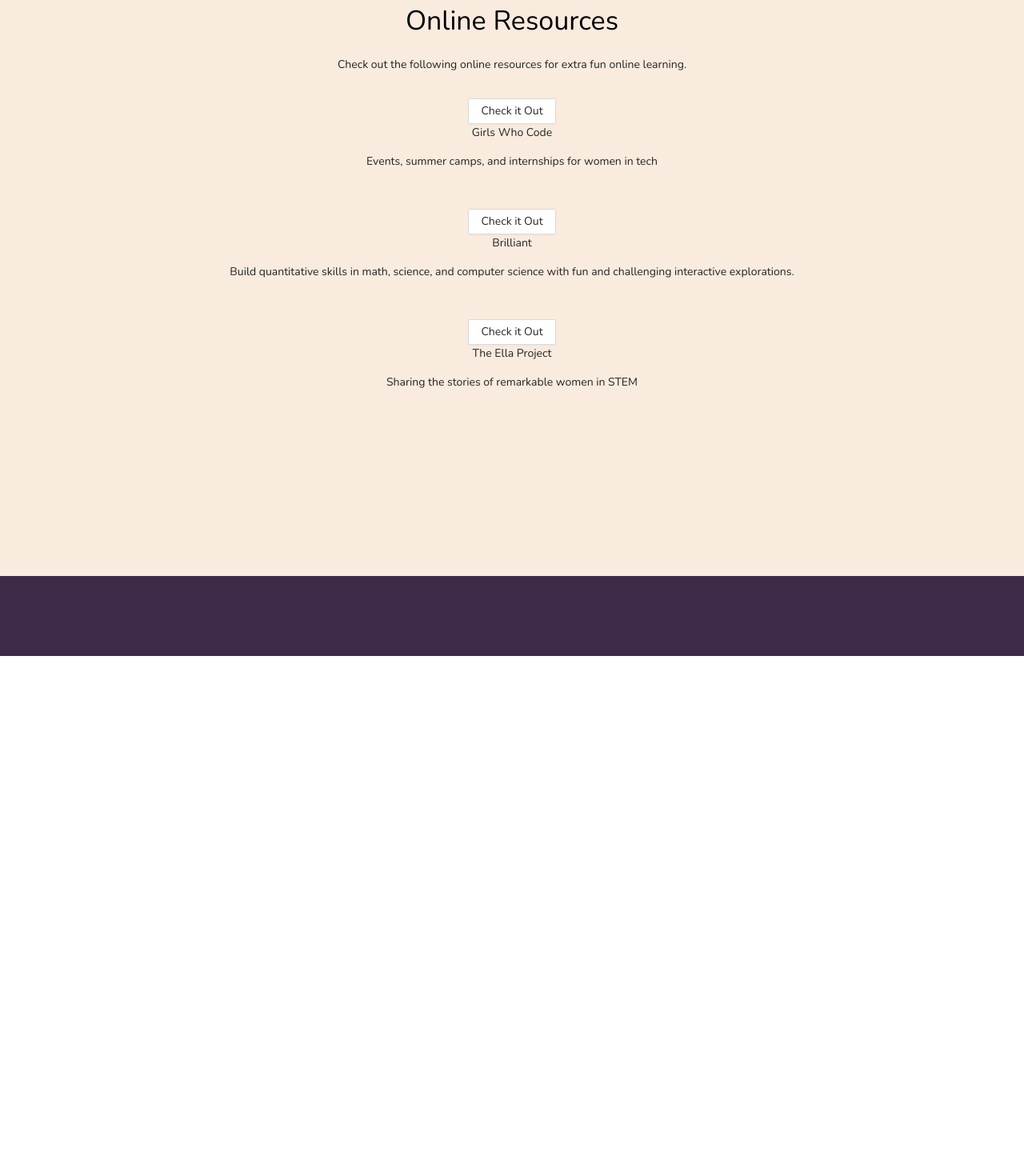
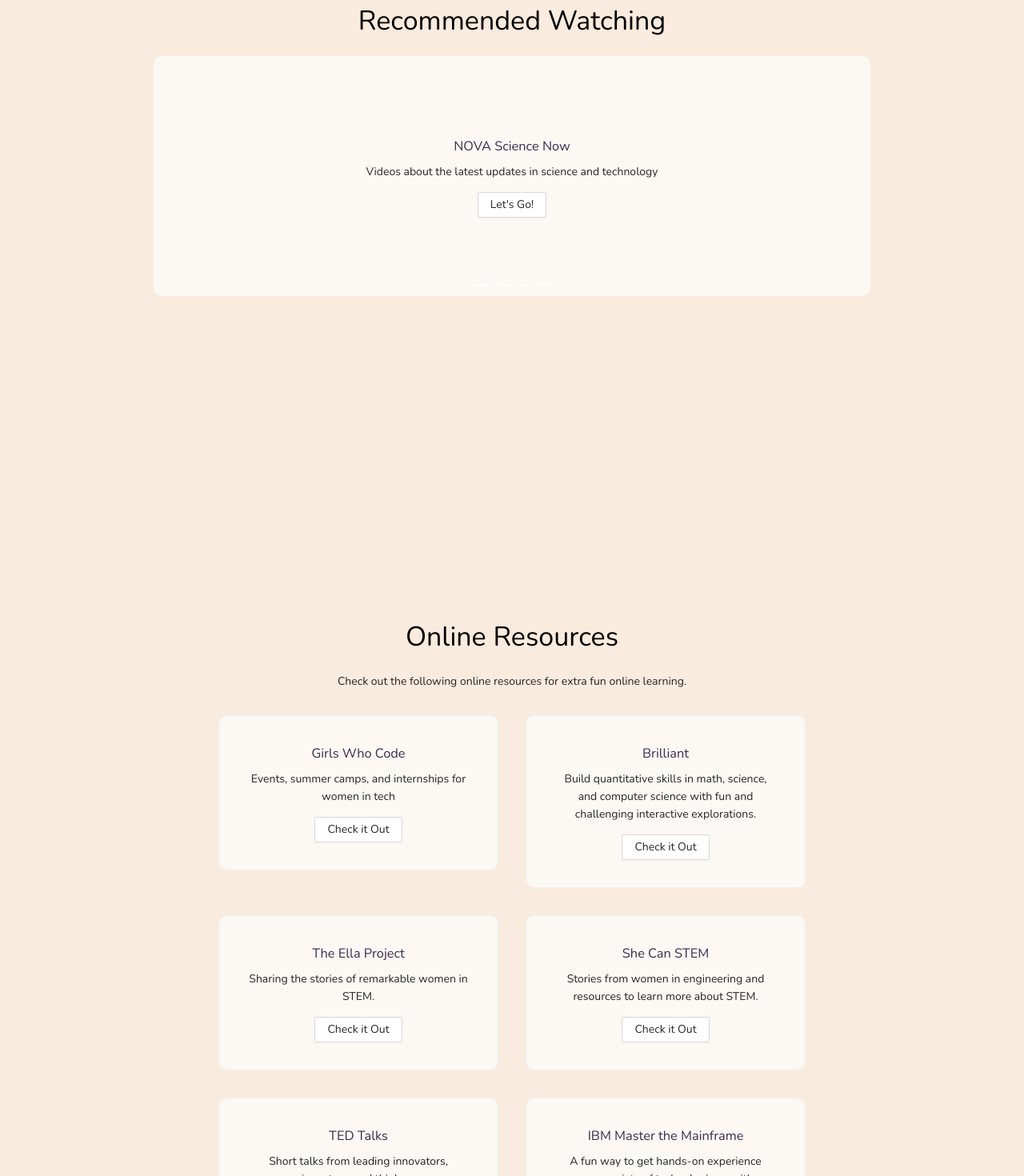
Before and after one commit to boone1000/STEAM, a React (Create React App) app: page /students in a window 1280 px wide. Shown: the part 1330-2800 px from the top of the page at 80% size. Before the commit the page ends 2150 px from the top, so only its background shows below. Built offline with nearby package versions, Linux system fonts and the light colour scheme.

Commit message:
student resources

```diff
--- a/src/App.css
+++ b/src/App.css
@@ -74,6 +74,10 @@
   color:Black;
 }
 
+h3{
+  color:#3E2B49;
+}
+
 #character1{
   background-color:#BE5358;
   position: fixed;
@@ -93,9 +97,9 @@
 }
 
 .resourceCard{
-  background-color: #F9EBDE;
-  border-style: solid;
-  border-color: #C2A3B4;
+  background-color: #FCF8F4;
+  /* border-style: solid;
+  border-color: black; */
   border-radius: 10px;
   padding: 10px;
 }
@@ -105,3 +109,23 @@
   margin-bottom: 0px;
   height: 100px;
 }
+
+/* Button{
+  border-style: solid;
+  border-radius:10px;
+  padding:5px;
+  width:100%;
+} */
+
+.resourceWrapper{
+  justify-content: center;
+}
+
+.ant-carousel .slick-slide {
+  text-align: center;
+  height: 300px;
+  overflow: hidden;
+  background-color: #FCF8F4;
+  border-radius: 10px;
+  padding: 100px;
+}
--- a/src/App.js
+++ b/src/App.js
@@ -28,12 +28,14 @@
       {/* <Route path="/stories" component={Stories} /> */}
       <Route path="/students" component={Students} />
 
-    </div>
-
-    <footer>
+      <footer>
         <div className="app-Footer">
         </div>
       </footer>
+
+
+    </div>
+
 
   </BrowserRouter>
 
--- a/src/pages/educators.js
+++ b/src/pages/educators.js
@@ -9,6 +9,10 @@
     return <div className="page">
     <div className="section-cover">
         <h1>Educators</h1>
+        <p>Interdisciplinary STEAM activities can promote student learning, increase student
+            interest in STEAM careers, and create more inclusive classroom experiences. We've collected
+            resources for teachers, administrators, and leaders in education looking for innovative ways
+            to bring science, technology, engineering, arts, and math.</p>
     </div>
 
 
@@ -20,47 +24,78 @@
 
     <div className='section'>
         <h2>Curriculum Resources</h2>
+        <p>We recommend the following resources to instructors looking to build curriculum at the intersection of
+            STEM and the arts.</p>
+        <div className='resourceWrapper'>
         <div className='resourceList'>
             <div className='resourceItem'>
-                <Card className='resourceCard' title="She Can STEM Toolkit" style={{ width: 350 }}>
-                        <p>Worksheets, curriculum, and activities for young women in STEM </p>
+                <Card className='resourceCard' style={{ width: 350 }}>
+                    <h3>She Can STEM Toolkit</h3>
+                    <p>Worksheets, curriculum, and activities for young women in STEM </p>
                     <Button href='https://adcouncil-campaigns.brightspotcdn.com/4d/65/541b508b4872b195f770b448edbf/amplifier-education-toolkit-she-can-stem.pdf'>
                         Check it Out</Button>
                 </Card>
             </div>
             <div className='resourceItem'>
-                <Card className='resourceCard' title="Girl Scouts and STEM" style={{ width: 350 }}>
-                        <p>Introducting Girl Scouts to Science, Technology, Math, and Engineering</p>
+                <Card className='resourceCard' style={{ width: 350 }}>
+                    <h3>Girl Scouts and STEM</h3>
+                    <p>Introducting Girl Scouts to Science, Technology, Math, and Engineering</p>
                     <Button href='https://www.girlscouts.org/en/about-girl-scouts/girl-scouts-and-stem.html'>
                         Check it Out</Button>
                 </Card>
             </div>
             <div className='resourceItem'>
-                <Card className='resourceCard' title="10 Ways to Engage a Girl in STEM" style={{ width: 350 }}>
-                        <p>Use these tips to encourage girls in your life to stick with STEM</p>
+                <Card className='resourceCard' style={{ width: 350 }}>
+                    <h3>10 Ways to Engage a Girl in STEM</h3>
+                    <p>Use these tips to encourage girls in your life to stick with STEM</p>
                     <Button href='https://girlsinc.org/app/uploads/2017/06/10-things-you-can-do-to-encourage-a-girl-in-STEM.pdf'>
                         Check it Out</Button>
                 </Card>
             </div>
             <div className='resourceItem'>
-                <Card className='resourceCard' title="IBM: Teacher Advisor with Watson" style={{ width: 350 }}>
-                        <p>Lessons and activity plans for math teachers</p>
+                <Card className='resourceCard' style={{ width: 350 }}>
+                    <h3>Makey Makey</h3>
+                    <p>Projects and lesson plans that connect you computer to the world around you</p>
+                    <Button href='https://makeymakey.com/'>
+                        Check it Out</Button>
+                </Card>
+            </div>
+
+            <div className='resourceItem'>
+                <Card className='resourceCard' style={{ width: 350 }}>
+                    <h3>Girls Who Code Lesson Plans</h3>
+                    <p>Lesson plans specifically designed to highlight women in tech and expose young girls to STEM topics</p>
+                    <Button href='https://girlswhocode.com/women-in-tech-lessonplans/'>
+                        Check it Out</Button>
+                </Card>
+            </div>
+
+            <div className='resourceItem'>
+                <Card className='resourceCard' style={{ width: 350 }}>
+                    <h3>IBM: Teacher Advisor with Watson</h3>
+                    <p>Lessons and activity plans for math teachers</p>
                     <Button href='https://teacheradvisor.org/3/search?query=Math%20homework'>
                         Check it Out</Button>
                 </Card>
             </div>
+
             <div className='resourceItem'>
-                <Card className='resourceCard' title="Girls Who Code Lesson Plans" style={{ width: 350 }}>
-                        <p>Lesson plans specifically designed to highlight women in tech and expose young girls to STEM topics</p>
-                    <Button href='https://girlswhocode.com/women-in-tech-lessonplans/'>
+                <Card className='resourceCard' style={{ width: 350 }}>
+                    <h3>Scratch Activity Cards</h3>
+                    <p>Printable cards with innovative activities students can make using Scratch online</p>
+                    <Button href='https://resources.scratch.mit.edu/www/cards/en/scratch-cards-all.pdf'>
                         Check it Out</Button>
                 </Card>
             </div>
+        </div>
         </div>
     </div>
 
     <div className='section'>
         <h2>Curriculum Modules</h2>
+        <p>Our team has developed a set of activities that leverage the arts to incrase student interest
+            in STEM. Download our activity modules below!
+        </p>
         <div>
             <Button href='https://adcouncil-campaigns.brightspotcdn.com/4d/65/541b508b4872b195f770b448edbf/amplifier-education-toolkit-she-can-stem.pdf'>Download Now!</Button>
         </div>
--- a/src/pages/students.js
+++ b/src/pages/students.js
@@ -1,13 +1,18 @@
 import React from 'react'
 import ReactDOM from 'react-dom';
 import { Button } from 'antd';
+import { Card } from 'antd';
+import { Carousel } from 'antd';
 
+function onChange(a, b, c) {
+    console.log(a, b, c);
+  }
 
 function Students(){
     return <div className="page">
         <div className='section-cover'>
             <h1>Students</h1>
-            <p>We believe that learning should be fun!
+            <p>We believe learning should be fun!
                 Check out our resources to find fun interdisciplinary
                 resources that explore the intersection of STEM and the arts.
             </p>
@@ -19,33 +24,120 @@
             </p>
         </div>
 
+       <div className='section'>
+           <h2>Recommended Watching</h2>
+            {/* <p>We recommend the following Youtubers to students interested in learning more about STEM.</p> */}
+            <Carousel afterChange={onChange}>
+                <div>
+                    <h3>NOVA Science Now</h3>
+                    <p>Videos about the latest updates in science and technology</p>
+                    <Button>Let's Go!</Button>
+                </div>
+                <div>
+                    <p>yes</p>
+                    <p>hullo?</p>
+                </div>
+                <div>
+                    <h3>3</h3>
+                </div>
+                <div>
+                    <h3>4</h3>
+                </div>
+            </Carousel>
+       </div>
+
         <div className="section">
             <h2>Online Resources</h2>
             <p>Check out the following online resources for extra fun online
                 learning.
             </p>
 
+        <div className='resourceWrapper'>
+        <div className='resourceList'>
+
             <div className='resourceItem'>
-                <Button href='https://girlswhocode.com/'>
-                    Check it Out</Button>
-                <p>Girls Who Code</p>
-                <p>Events, summer camps, and internships for women in tech</p>
+                <Card className='resourceCard' style={{ width: 350 }}>
+                    <h3>Girls Who Code</h3>
+                    <p>Events, summer camps, and internships for women in tech </p>
+                    <Button href='https://girlswhocode.com/'>
+                        Check it Out</Button>
+                </Card>
             </div>
 
             <div className='resourceItem'>
-                <Button href='https://brilliant.org/'>
-                    Check it Out</Button>
-                <p>Brilliant</p>
-                <p>Build quantitative skills in math, science, and computer science with fun and challenging interactive explorations.</p>
+                <Card className='resourceCard' style={{ width: 350 }}>
+                    <h3>Brilliant</h3>
+                    <p>Build quantitative skills in math, science, and computer science with fun and challenging interactive explorations.</p>
+                    <Button href='https://brilliant.org/'>
+                        Check it Out</Button>
+                </Card>
             </div>
 
             <div className='resourceItem'>
-                <Button href='https://www.theellaproject.com/'>
-                    Check it Out</Button>
-                <p>The Ella Project</p>
-                <p>Sharing the stories of remarkable women in STEM</p>
+                <Card className='resourceCard' style={{ width: 350 }}>
+                    <h3>The Ella Project</h3>
+                    <p>Sharing the stories of remarkable women in STEM.</p>
+                    <Button href='https://brilliant.org/'>
+                        Check it Out</Button>
+                </Card>
             </div>
 
+            <div className='resourceItem'>
+                <Card className='resourceCard' style={{ width: 350 }}>
+                    <h3>She Can STEM</h3>
+                    <p>Stories from women in engineering and resources to learn more about STEM.</p>
+                    <Button href='https://shecanstem.com/'>
+                        Check it Out</Button>
+                </Card>
+            </div>
+
+            <div className='resourceItem'>
+                <Card className='resourceCard' style={{ width: 350 }}>
+                    <h3>TED Talks</h3>
+                    <p>Short talks from leading innovators, inventors, and thinkers</p>
+                    <Button href='https://ted.com/talks'>
+                        Check it Out</Button>
+                </Card>
+            </div>
+
+            <div className='resourceItem'>
+                <Card className='resourceCard' style={{ width: 350 }}>
+                    <h3>IBM Master the Mainframe</h3>
+                    <p>A fun way to get hands-on experience across a variety of technologies – with no prior knowledge required!</p>
+                    <Button href='https://www.ibm.com/it-infrastructure/z/education/master-the-mainframe'>
+                        Check it Out</Button>
+                </Card>
+            </div>
+
+            <div className='resourceItem'>
+                <Card className='resourceCard' style={{ width: 350 }}>
+                    <h3>Kode with Klossy</h3>
+                    <p>Coding summer camps for girls age 13-18</p>
+                    <Button href='https://www.kodewithklossy.com/apply'>
+                        Check it Out</Button>
+                </Card>
+            </div>
+
+            <div className='resourceItem'>
+                <Card className='resourceCard' style={{ width: 350 }}>
+                    <h3>Technolochicas</h3>
+                    <p>Powerful stories of Latinas from diverse backgrounds, who are in technology fields, and recognize the power of innovation to change the world.</p>
+                    <Button href='https://technolochicas.org/'>
+                        Check it Out</Button>
+                </Card>
+            </div>
+
+            <div className='resourceItem'>
+                <Card className='resourceCard' style={{ width: 350 }}>
+                    <h3>Million Women Mentors</h3>
+                    <p>Matching young women to mentors around the world</p>
+                    <Button href='https://www.millionwomenmentors.com/'>
+                        Check it Out</Button>
+                </Card>
+            </div>
+
+        </div>
+        </div>
         </div>
     </div>
 }
```
